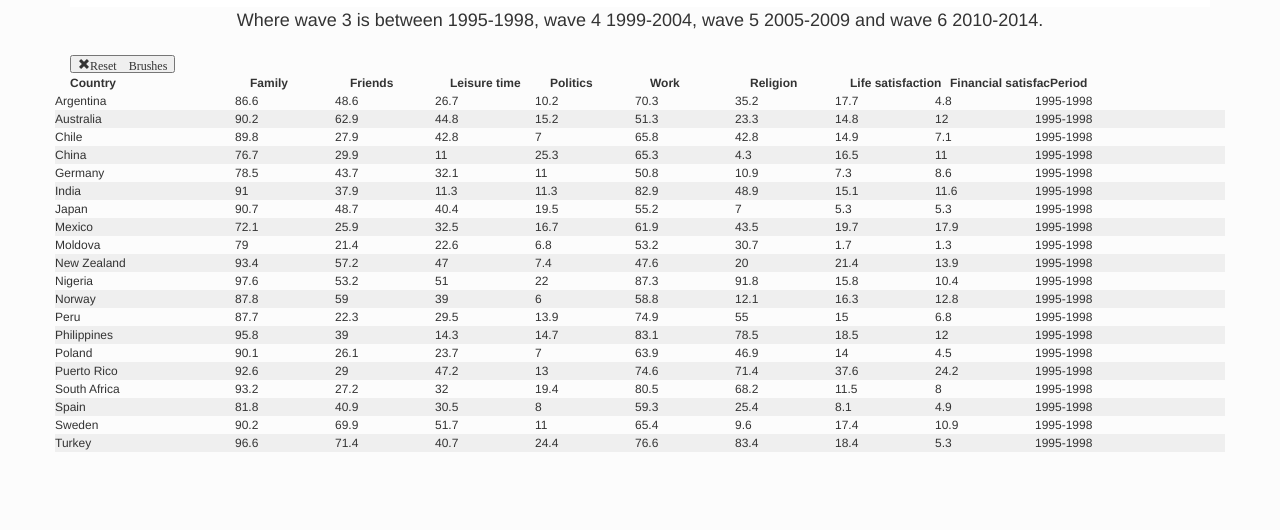
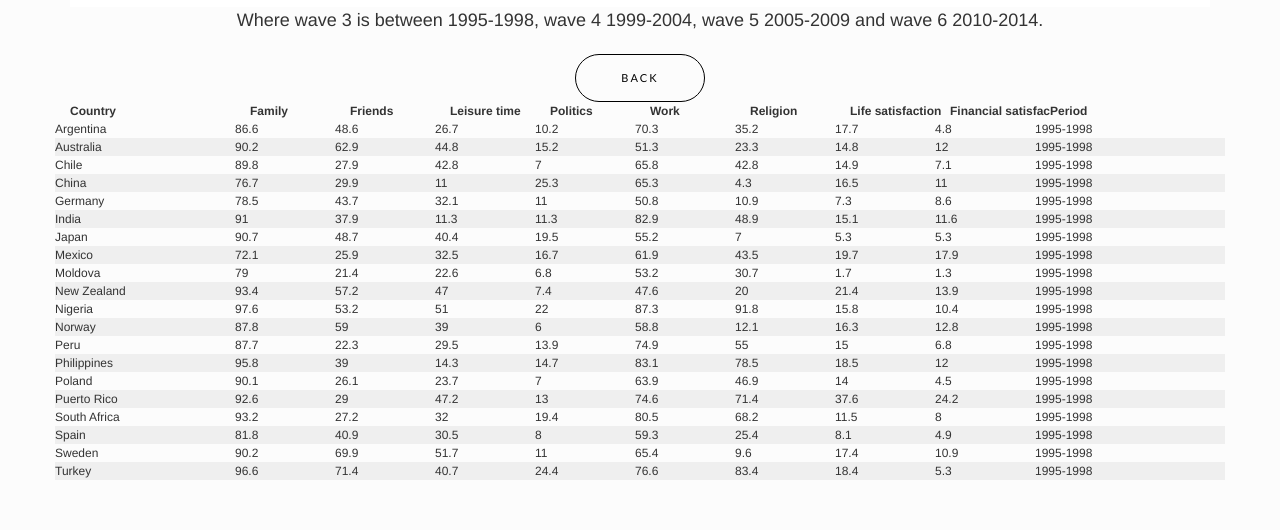
Before and after one commit to elindbom/parallelCoordinates, a website: page index.html in a window 1280 px wide. Shown: the part 2311-2841 px from the top of the page. Drawn offline with nearby package versions, Linux system fonts and the light colour scheme; a web font is replaced by a local one.

Commit message:
Addded some new colors to visualization and resetButton

```diff
--- a/index.html
+++ b/index.html
@@ -135,7 +135,10 @@
 
                      <div id="example" class="parcoords" style="height:1200px; width: 100%; align-left: 5px;"></div>
                      <p style="text-align: center;">Where wave 3 is between 1995-1998, wave 4 1999-2004, wave 5 2005-2009 and wave 6 2010-2014.</p>
-                     <button id="btnReset" class="glyphicon glyphicon-remove" style="margin-left: auto; margin-right: auto; posistion: center;">Reset Brushes</button>
+                     <!--<button id="btnReset" class="glyphicon glyphicon-remove" style="margin-left: auto; margin-right: auto; posistion: center;">Reset Brushes</button>-->
+                     <div id="btnReset" style="text-align: center;">
+                        <span href="#" class="btn btn-outline btn-xl page-scroll" style="color: black; border-color: black;">Back</a>
+                     </div>
                      <div id="grid"></div>
 
         <script id="brushing">// quantitative color scale
```
